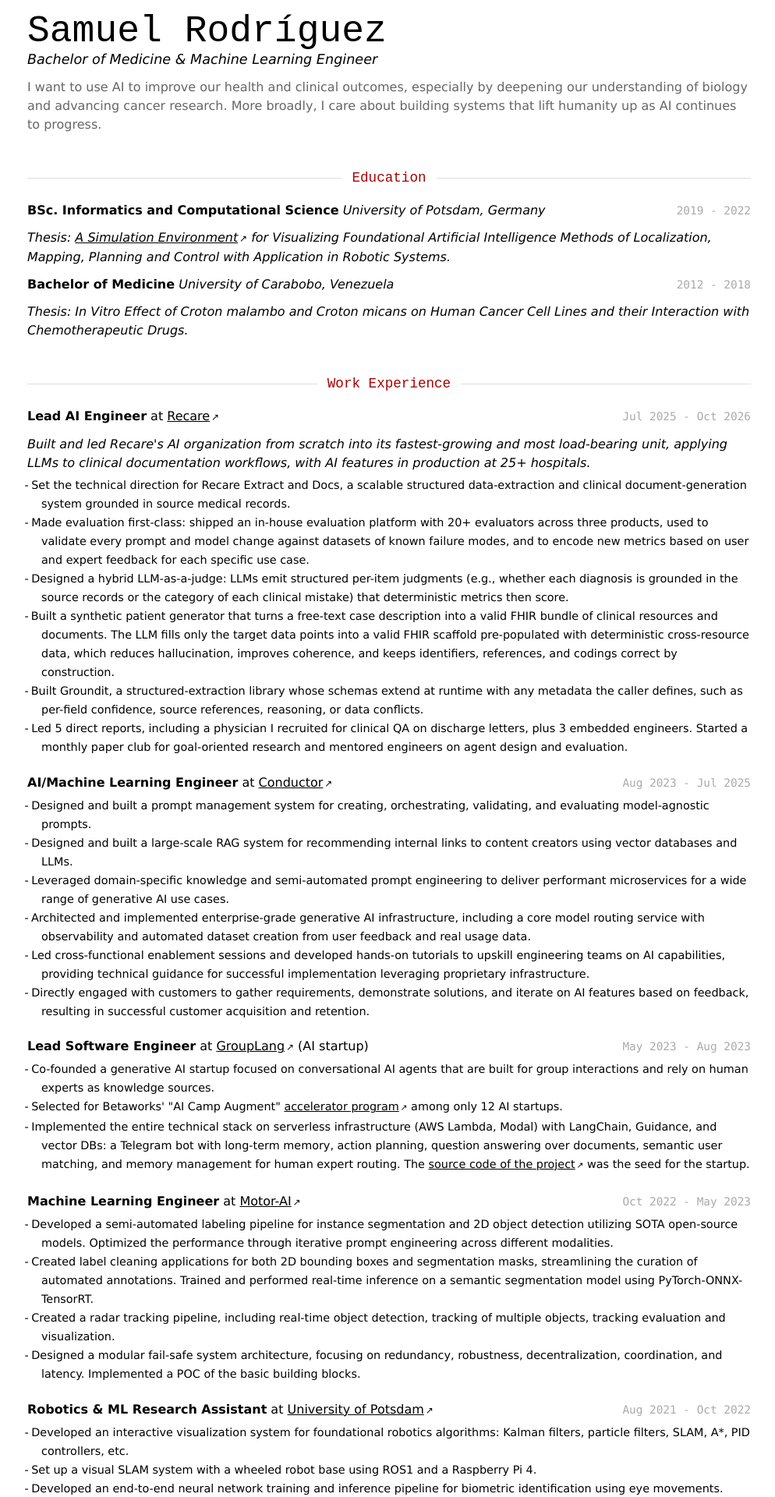
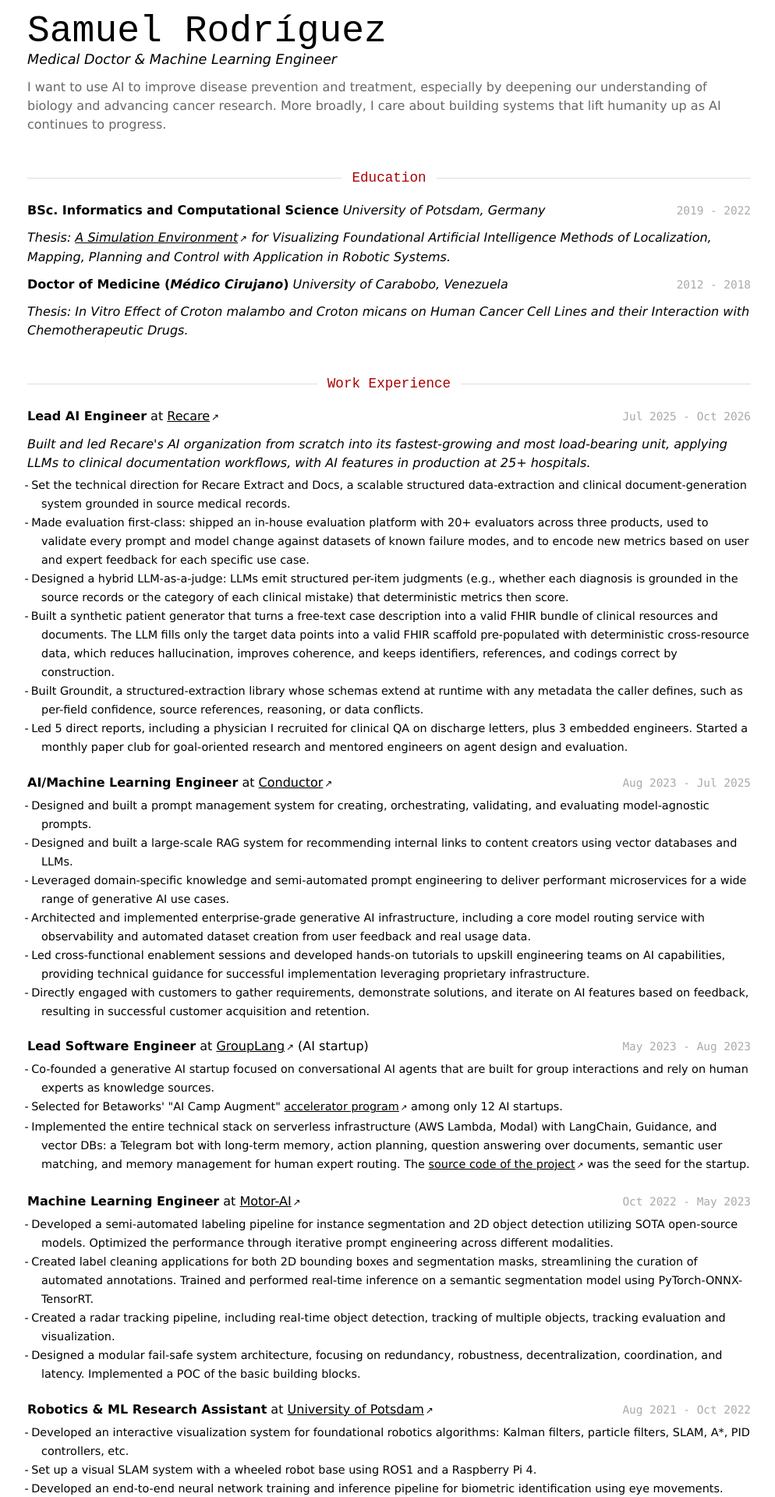
Before and after one commit to Sam1320/Sam1320.github.io, a Jekyll site: the page built from resume.html, in a window 1280 px wide. Shown: the top 1920 px of the page at 78% size, without its empty margins (149-1143 px from the left). Built offline with Jekyll 4.4.1, drawn with Linux system fonts in a browser that asks for light colours; some of the changed text lies outside the part shown.

Commit message:
Update CV description and content and bring it into the Jekyll build so the whole site shares, assets, includes and layouts. (#12)
* refactor(cv): improve role description, move publications up, remove scripts and update date.

* fix: update copyright year in footer to use dynamic build time date

* refactor(cv): render resume through a Jekyll layout

Co-Authored-By: Claude Opus 5.5 <noreply@anthropic.com>

* refactor: extract shared head and footer into Jekyll includes

Co-Authored-By: Claude Opus 5.5 <noreply@anthropic.com>

* refactor(css): rename stylesheets by purpose

Co-Authored-By: Claude Opus 5.5 <noreply@anthropic.com>

* fix(cv): restore degree title placement in medicine entry

Co-Authored-By: Claude Opus 5.5 <noreply@anthropic.com>

* chore(resume): remove permalink from resume layout

---------

Co-authored-by: Claude Opus 5.5 <noreply@anthropic.com>

```diff
--- /dev/null
+++ b/_includes/footer.html
@@ -0,0 +1,3 @@
+<footer>
+    <p>&copy; {{ site.time | date: '%Y' }} {{ site.name }}</p>
+</footer>
--- /dev/null
+++ b/_includes/head.html
@@ -0,0 +1,5 @@
+<title>{{ page.title }}</title>
+<meta charset="UTF-8">
+<meta name="viewport" content="width=device-width, initial-scale=1.0">
+<meta name="description" content="{{ page.description }}">
+<link rel="icon" type="image/png" href="{{ '/assets/images/favicon.png' | relative_url }}">
--- /dev/null
+++ b/_layouts/resume.html
@@ -0,0 +1,16 @@
+<!DOCTYPE html>
+<html lang="en">
+<head>
+    {% include head.html %}
+    <link rel="stylesheet" href="{{ '/assets/css/resume.css' | relative_url }}" media="screen">
+    <link rel="stylesheet" href="{{ '/assets/css/resume-print.css' | relative_url }}" media="print">
+</head>
+<body>
+    <main>
+        <section>
+            {{ content }}
+        </section>
+    </main>
+    {% include footer.html %}
+</body>
+</html>
--- a/assets/css/davewhipp-screen.css
+++ b/assets/css/resume-print.css
@@ -1,3 +1,5 @@
+/* Adapted from Dave Whipp's CV stylesheet. */
+
 /* http://meyerweb.com/eric/tools/css/reset/
    v2.0 | 20110126
    License: none (public domain)
@@ -23,13 +25,11 @@ time, mark, audio, video {
 	font: inherit;
 	vertical-align: baseline;
 }
-
 /* HTML5 display-role reset for older browsers */
 article, aside, details, figcaption, figure,
 footer, header, hgroup, menu, nav, section {
 	display: block;
 }
-
 body {
 	line-height: 1;
 }
@@ -44,7 +44,6 @@ q:before, q:after {
 	content: '';
 	content: none;
 }
-
 table {
 	border-collapse: collapse;
 	border-spacing: 0;
@@ -56,12 +55,12 @@ table {
 
 body {
 	font: normal normal 400;
-	font-size: 100%;
-	line-height: 1.5em;
+	font-size: 12pt;
+	line-height: 1.35em;
 	/*also written as...  font: normal normal 400 100%/1.5em;*/
-	font-family: Avenir, Verdana, sans-serif;
-	margin-top: 1em;
-	margin-left: 1em;
+	font-family: Avenir,Verdana,sans-serif;
+	/*margin-top: 1em;
+	margin-left: 1em;*/
 }
 
 main {
@@ -72,7 +71,7 @@ main {
 
 p {
 	position: relative;
-	margin-bottom: 0.7em;
+	margin-bottom: 0.2em;
 }
 
 /* title lines carry a date: keep room for it on the right */
@@ -84,8 +83,8 @@ code {
 	font: normal normal;
 	font-size: 90%;
 	/*line-height: 1em;*/
-	font-family: Monaco, Menlo, monospace, sans-serif;
-	color: #aaa;
+	font-family: Monaco,Menlo,monospace,sans-serif;
+	color: #ccc;
 }
 
 p > code.highlighter-rouge {
@@ -102,7 +101,7 @@ ul {
 	margin-top: -0.5em;
 }
 
-/* uncomment to get dashes in the list*/
+/*uncomment to get dashes in the list*/
 li:before {
 	content: "-";
 	position: relative;
@@ -125,7 +124,7 @@ li ul {
 
 h1,h2,h3,h4 {
 	font-weight: 400;
-	font-family: Avenir, Cousine, Verdana, sans-serif;
+	font-family: Avenir,Cousine,Verdana,sans-serif;
 }
 
 h1 {
@@ -156,7 +155,7 @@ h2 {
 	gap: 0.75em;
 	font-size: 1.1em;
 	color: #a00;
-	margin: 2.5em 0 1em;
+	margin: 1.6em 0 0.6em;
 	page-break-after: avoid;
 }
 
@@ -174,7 +173,7 @@ a {
 }
 
 a:hover {
-	color: #39f
+	color:#39f
 }
 
 /* external-link marker on resume links */
@@ -200,9 +199,9 @@ main a::after {
 	margin-top: 1em;
 	position: relative;
 	left: 25%;
-	color: #a00;
-	font-family: Monaco, Menlo, monospace, sans-serif;
-	font-size: 100%;
+	color: #ccc;
+	font-family: Monaco,Menlo,monospace,sans-serif;
+	font-size: 90%;
 }
 
 #webaddress a {
@@ -210,21 +209,15 @@ main a::after {
 }
 
 em {
-	/* font-weight: bold; */
-	font-style: italic;
+	font-style: normal;
+	color: #2d4e5e
 }
 
 strong {
 	font-weight: bold;
 }
 
-#address {
+#ghbutton {
 	display: none;
+	visibility: hidden;
 }
-
-
-
-/*
-@media only screen and (max-width: 480px) {
-	make one column somehow...
-}*/
--- a/assets/css/davewhipp-print.css
+++ b/assets/css/resume.css
@@ -1,3 +1,5 @@
+/* Adapted from Dave Whipp's CV stylesheet. */
+
 /* http://meyerweb.com/eric/tools/css/reset/
    v2.0 | 20110126
    License: none (public domain)
@@ -23,11 +25,13 @@ time, mark, audio, video {
 	font: inherit;
 	vertical-align: baseline;
 }
+
 /* HTML5 display-role reset for older browsers */
 article, aside, details, figcaption, figure,
 footer, header, hgroup, menu, nav, section {
 	display: block;
 }
+
 body {
 	line-height: 1;
 }
@@ -42,6 +46,7 @@ q:before, q:after {
 	content: '';
 	content: none;
 }
+
 table {
 	border-collapse: collapse;
 	border-spacing: 0;
@@ -53,12 +58,12 @@ table {
 
 body {
 	font: normal normal 400;
-	font-size: 12pt;
-	line-height: 1.35em;
+	font-size: 100%;
+	line-height: 1.5em;
 	/*also written as...  font: normal normal 400 100%/1.5em;*/
-	font-family: Avenir,Verdana,sans-serif;
-	/*margin-top: 1em;
-	margin-left: 1em;*/
+	font-family: Avenir, Verdana, sans-serif;
+	margin-top: 1em;
+	margin-left: 1em;
 }
 
 main {
@@ -69,7 +74,7 @@ main {
 
 p {
 	position: relative;
-	margin-bottom: 0.2em;
+	margin-bottom: 0.7em;
 }
 
 /* title lines carry a date: keep room for it on the right */
@@ -81,8 +86,8 @@ code {
 	font: normal normal;
 	font-size: 90%;
 	/*line-height: 1em;*/
-	font-family: Monaco,Menlo,monospace,sans-serif;
-	color: #ccc;
+	font-family: Monaco, Menlo, monospace, sans-serif;
+	color: #aaa;
 }
 
 p > code.highlighter-rouge {
@@ -99,7 +104,7 @@ ul {
 	margin-top: -0.5em;
 }
 
-/*uncomment to get dashes in the list*/
+/* uncomment to get dashes in the list*/
 li:before {
 	content: "-";
 	position: relative;
@@ -122,7 +127,7 @@ li ul {
 
 h1,h2,h3,h4 {
 	font-weight: 400;
-	font-family: Avenir,Cousine,Verdana,sans-serif;
+	font-family: Avenir, Cousine, Verdana, sans-serif;
 }
 
 h1 {
@@ -153,7 +158,7 @@ h2 {
 	gap: 0.75em;
 	font-size: 1.1em;
 	color: #a00;
-	margin: 1.6em 0 0.6em;
+	margin: 2.5em 0 1em;
 	page-break-after: avoid;
 }
 
@@ -171,7 +176,7 @@ a {
 }
 
 a:hover {
-	color:#39f
+	color: #39f
 }
 
 /* external-link marker on resume links */
@@ -197,9 +202,9 @@ main a::after {
 	margin-top: 1em;
 	position: relative;
 	left: 25%;
-	color: #ccc;
-	font-family: Monaco,Menlo,monospace,sans-serif;
-	font-size: 90%;
+	color: #a00;
+	font-family: Monaco, Menlo, monospace, sans-serif;
+	font-size: 100%;
 }
 
 #webaddress a {
@@ -207,15 +212,21 @@ main a::after {
 }
 
 em {
-	font-style: normal;
-	color: #2d4e5e
+	/* font-weight: bold; */
+	font-style: italic;
 }
 
 strong {
 	font-weight: bold;
 }
 
-#ghbutton {
+#address {
 	display: none;
-	visibility: hidden;
 }
+
+
+
+/*
+@media only screen and (max-width: 480px) {
+	make one column somehow...
+}*/
--- a/assets/js/components.js
+++ /dev/null
@@ -1,34 +0,0 @@
-// Simple component system for modular HTML elements
-
-// Header component
-function loadHeader() {
-    const header = document.querySelector('header');
-    if (header) {
-        header.innerHTML = `
-            <nav>
-                <ul class="nav-list">
-                    <li class="nav-item"><a class="nav-link" href="index.html">Home</a></li>
-                    <li class="nav-item"><a class="nav-link" href="about.html">About</a></li>
-                    <!-- <li class="nav-item"><a class="nav-link" href="resume.html">Resume</a></li> -->
-                </ul>
-            </nav>
-            <h1>Sam Rodríguez</h1>
-        `;
-    }
-}
-
-// Footer component
-function loadFooter() {
-    const footer = document.querySelector('footer');
-    if (footer) {
-        footer.innerHTML = `
-            <p>&copy; 2025 Sam Rodriguez</p>
-        `;
-    }
-}
-
-// Load all components when the DOM is fully loaded
-document.addEventListener('DOMContentLoaded', function() {
-    loadHeader();
-    loadFooter();
-});
--- a/resume.html
+++ b/resume.html
@@ -1,22 +1,12 @@
-<!DOCTYPE html>
-<html lang="en">
-<head>
-    <title>Samuel Rodríguez - Resume</title>
-    <meta charset="UTF-8">
-    <meta name="viewport" content="width=device-width, initial-scale=1.0">
-    <meta name="description" content="Sam Rodriguez's professional resume and experience">
-    <link rel="icon" type="image/png" href="assets/images/favicon.png">
-    <link rel="stylesheet" href="assets/css/davewhipp-screen.css?v=2" media="screen">
-    <link rel="stylesheet" href="assets/css/davewhipp-print.css?v=2" media="print">
-    <script defer src="assets/js/components.js"></script>
-</head>
-<body>
+---
+layout: resume
+title: Samuel Rodríguez - Resume
+description: Sam Rodriguez's professional resume and experience
+---
 
-    <main>
-        <section>
 <h1>Samuel Rodríguez</h1>
-            <p>Bachelor of Medicine &amp; Machine Learning Engineer</p>
-            <p class="tagline">I want to use AI to improve our health and clinical outcomes, especially by deepening our understanding of biology and advancing cancer research. More broadly, I care about building systems that lift humanity up as AI continues to progress.</p>
+<p>Medical Doctor &amp; Machine Learning Engineer</p>
+<p class="tagline">I want to use AI to improve disease prevention and treatment, especially by deepening our understanding of biology and advancing cancer research. More broadly, I care about building systems that lift humanity up as AI continues to progress.</p>
 
 <h2 id="education">Education</h2>
 
@@ -28,7 +18,7 @@
 <!-- GPA: 3.7 --></p>
 
 <p><code class="language-plaintext highlighter-rouge">2012 - 2018</code>
-            <strong>Bachelor of Medicine</strong>
+<strong>Doctor of Medicine (<em>Médico Cirujano</em>)</strong>
 <em>University of Carabobo, Venezuela</em></p>
 
 <p><em>Thesis: In Vitro Effect of Croton malambo and Croton micans on Human Cancer Cell Lines and their Interaction with Chemotherapeutic Drugs.</em>
@@ -103,6 +93,16 @@
     <li>Applied different data augmentation techniques and performed extensive data analysis with complex datasets.</li>
 </ul>
 
+<h2 id="publications">Publications</h2>
+<p><code class="language-plaintext highlighter-rouge">Nov 2024</code>
+<a href="https://doi.org/10.47499/revistaaccb.v1i36.296">In vitro evaluation of Croton malambo extract combined with chemotherapeutic drugs</a></p>
+
+<p><code class="language-plaintext highlighter-rouge">Nov 2024</code>
+<a href="https://doi.org/10.26807/remcb.v45i2.1008">In vitro interaction of Croton micans extract with chemotherapeutic drugs in human cancer cell lines</a></p>
+
+<p><code class="language-plaintext highlighter-rouge">Mar 2020</code>
+<a href="https://arxiv.org/abs/2003.13032">Named Entities in Medical Case Reports: Corpus and Experiments</a></p>
+
 <h2 id="projects">Projects</h2>
 
 <p><code class="language-plaintext highlighter-rouge">Dec 2023 - Jan 2024</code>
@@ -135,16 +135,6 @@
 
 <p>A neural network that detects signs of diabetic retinopathy in retinal images (fundus photography) and classifies them into five severity levels.</p>
 
-            <h2 id="publications">Publications</h2>
-            <p><code class="language-plaintext highlighter-rouge">Nov 2024</code>
-            <a href="https://doi.org/10.47499/revistaaccb.v1i36.296">In vitro evaluation of Croton malambo extract combined with chemotherapeutic drugs</a></p>
-
-            <p><code class="language-plaintext highlighter-rouge">Nov 2024</code>
-            <a href="https://doi.org/10.26807/remcb.v45i2.1008">In vitro interaction of Croton micans extract with chemotherapeutic drugs in human cancer cell lines</a></p>
-
-            <p><code class="language-plaintext highlighter-rouge">Mar 2020</code>
-            <a href="https://arxiv.org/abs/2003.13032">Named Entities in Medical Case Reports: Corpus and Experiments</a></p>
-
 <h2 id="skills">Skills & Hobbies</h2>
 <p><strong>Natural Languages:</strong> Spanish (native), English (fluent), German (fluent).</p>
 
@@ -153,11 +143,3 @@
 <p><strong>Technologies &amp; Frameworks:</strong> FastAPI, Celery, TaskIQ, PostgreSQL, DynamoDB, Milvus, Docker, Kubernetes, AWS, SageMaker, GCP, Modal, Datadog, Prometheus/Grafana, Langfuse, Strands, DSPy, Guidance, LangChain, FHIR, PyTorch, TensorRT, TensorFlow, Eigen, ROS2, Pygame, Pandas.</p>
 
 <p><strong>Programming Languages:</strong> Python, JavaScript/TypeScript, C/C++.</p>
-
-        </section>
-    </main>
-    <footer>
-        <!-- Footer content will be loaded by JavaScript -->
-    </footer>
-</body>
-</html>
```
Also changed, not shown: _layouts/default.html (+3 -9 lines), _layouts/post.html (+3 -9 lines), assets/css/site.css (renamed from assets/css/styles.css). Lines whose indentation alone changed are shown as unchanged.
